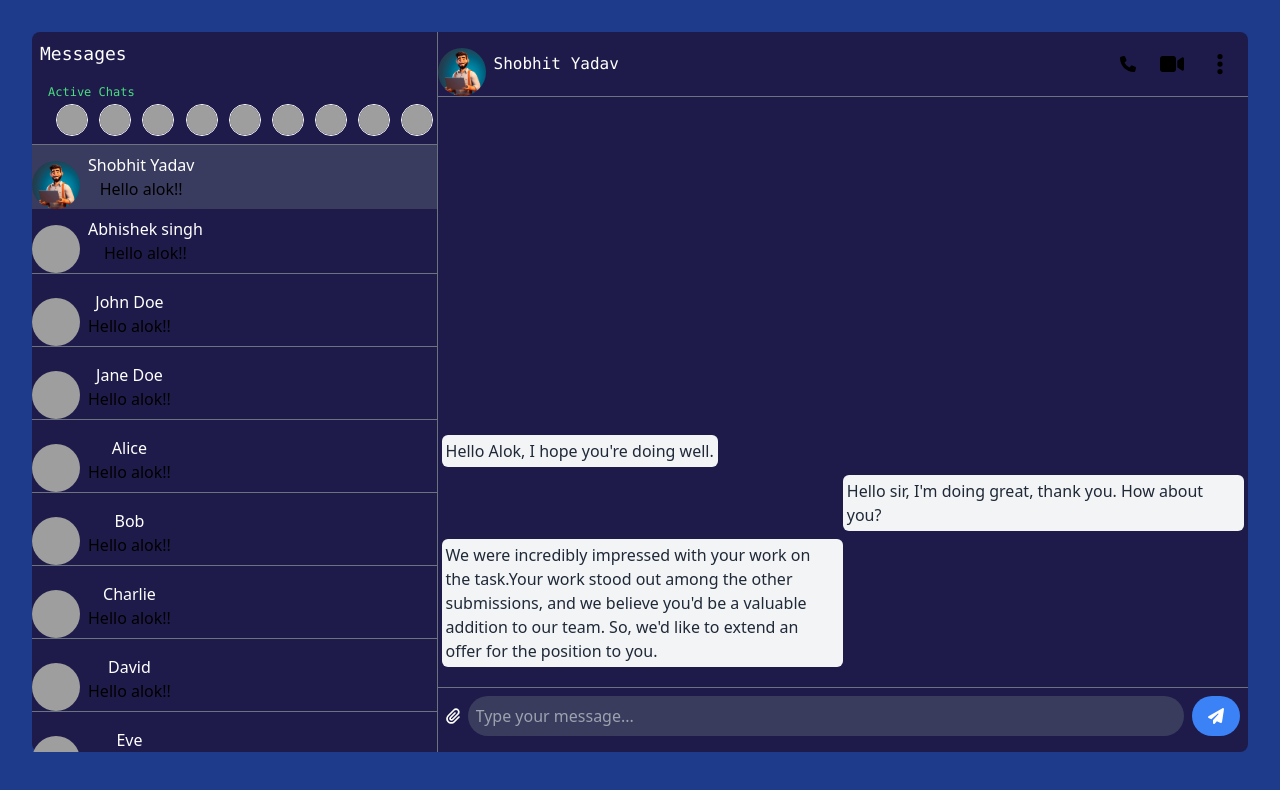
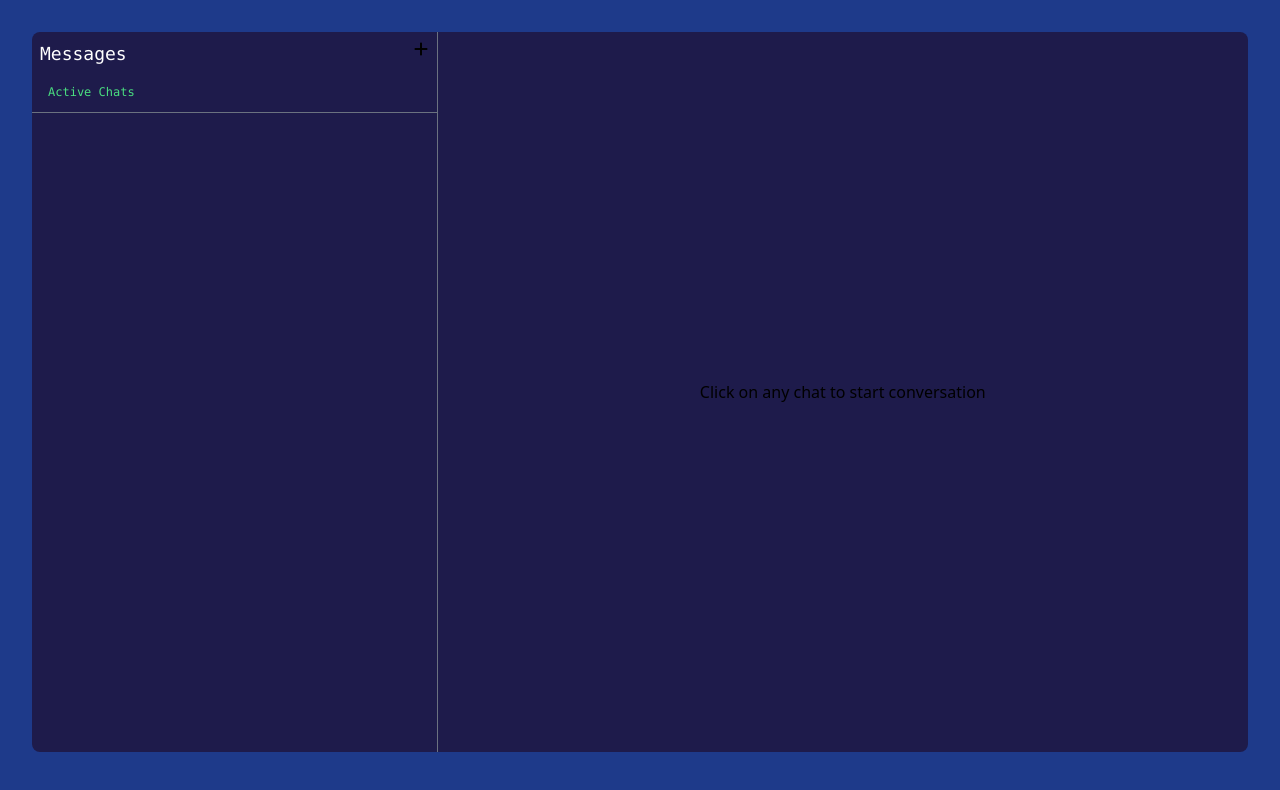
Before and after one commit to ALOK9442/chatui, a React (Vite) app: page / in a window 1280 px wide. Shown: the top 790 px of the page. Built offline with nearby package versions, Linux system fonts and the light colour scheme; grey boxes are pictures that could not be loaded.

Commit message:
func: Adding new User

```diff
--- /dev/null
+++ b/src/addchat.jsx
@@ -0,0 +1,31 @@
+export default function AddChat() {
+
+
+    const addUser = () => {
+        const inputUser = document.getElementById('inputUser').value;
+        console.log(inputUser);
+        if (!inputUser.trim()) return;
+        Data.push({
+            name: inputUser,
+            avatar: 'https://api.dicebear.com/8.x/pixel-art/svg',
+        })
+        setInputBox(false);
+    }
+
+
+    return (
+        <div className='absolute z-10 w-[25%] h-[30%] bg-indigo-950 border-gray-500 border-2 rounded-lg
+                    top-[50%] left-[50%] transform translate-x-[-50%] translate-y-[-50%] space-y-4 p-4'>
+            <p>Enter User Name and start Chatting</p>
+            <input type="text"
+                id="inputuser"
+                className='bg-transparent border-[0.2px] border-gray-500 w-[90%] h-[20%] mt-auto p-1'
+            />
+            <button className='border-2 border-gray-500'
+                onClick={addUser}
+            >
+                Add User to Chat
+            </button>
+        </div>
+    )
+}
--- a/src/chat.css
+++ b/src/chat.css
@@ -21,3 +21,11 @@
       display: none;
     }
   }
+
+  .blur-background {
+    filter: blur(5px);
+}
+
+.blur-exclude {
+    filter: blur(-6px); /* Adjust the value as needed to cancel out the blur */
+}
--- a/src/chat.jsx
+++ b/src/chat.jsx
@@ -1,32 +1,113 @@
 import { faEllipsisH, faEllipsisV, faEllipsisVertical, faFileInvoice, faPaperPlane, faPaperclip, faPhone, faPlus, faVideoCamera, faVoicemail } from '@fortawesome/free-solid-svg-icons';
 import { FontAwesomeIcon } from '@fortawesome/react-fontawesome';
-import React, { useState } from 'react';
+import React, { useEffect, useState } from 'react';
 import avatar from './assets/avatar.jpg';
 import ChatName from './chatname';
-import { Data } from './contact';
+// import { Data } from './contact';
 import './chat.css';
 import ActiveChats from './activechats';
+import ChatUser from './chatuser';
 
 export default function Chat() {
 
+    const Data = localStorage.getItem('Data') ? JSON.parse(localStorage.getItem('Data')) : [];
+    const [activeChatId, setActiveChatId] = useState(null);
+    const [activeChat, setActiveChat] = useState(false);
     const [msgs, setMsgs] = useState([]);
     const [inputValue, setInputValue] = useState('');
+    const [inputBox, setInputBox] = useState(false);
+
+
+
+    const handleChatClick = (chatId) => {
+        setActiveChatId(chatId);
+        localStorage.setItem('activeChatId', chatId);
+        setActiveChat(true);
+    };
 
     const sendMessage = (e) => {
         e.preventDefault();
         if (!inputValue.trim()) return;
         setMsgs([...msgs, inputValue]);
+        const date = new Date().toLocaleTimeString();
+        const userShobhit = [{
+            "name": "Shobhit Yadav",
+            "date": date,
+            "msg": [...msgs, inputValue]
+        }];
+        console.log(userShobhit);
+        localStorage.setItem("currentUser", JSON.stringify(userShobhit));
         setInputValue('');
     };
 
+    useEffect(() => {
+
+        // const Data = JSON.parse(localStorage.getItem("Data"));
+
+
+        const messages = localStorage.getItem('currentUser')
+        console.log(messages);
+        if (messages) {
+            setMsgs(JSON.parse(messages)[0].msg)
+        }
+        else {
+            setMsgs([])
+        }
+    }, [])
+
+    const onClick = () => {
+        setInputBox(true);
+    }
+
+    const addUser = () => {
+        const inputUser = document.getElementById('inputuser').value;
+        console.log(inputUser);
+        if (!inputUser.trim()) return;
+        Data.push({
+            id: Data.length + 1,
+            name: inputUser,
+            avatar: 'https://api.dicebear.com/8.x/pixel-art/svg',
+            lastMessage: "",
+        })
+        console.log(Data);
+        localStorage.setItem('Data', JSON.stringify(Data));
+        setActiveChatId(Data.length);
+        console.log(activeChatId);
+        // localStorage.setItem('activeChatId',);
+        // setActiveChat(true);
+        setInputBox(false);
+    }
+
     return (
         <div className="h-screen">
-            <div className="bg-indigo-950 rounded-lg h-[90%] flex ">
+
+            {
+                inputBox &&
+                <div className='absolute z-10 w-[25%] h-[30%] bg-indigo-950 border-gray-500 border-2 rounded-lg
+                    top-[50%] left-[50%] transform translate-x-[-50%] translate-y-[-50%] space-y-4 p-4'>
+                    <p>Enter User Name and start Chatting</p>
+                    <input type="text"
+                        id="inputuser"
+                        className='bg-transparent border-[0.2px] border-gray-500 w-[90%] h-[20%] mt-auto p-1'
+                    />
+                    <button className='border-2 border-gray-500'
+                        onClick={addUser}
+                    >
+                        Add User to Chat
+                    </button>
+                </div>
+            }
+            <div className={`bg-indigo-950 rounded-lg h-[90%] flex  ${inputBox ? 'blur-background' : ''}`}>
                 <div className='w-[50%] bg-transparent border-gray-500 border-r-[0.2px] overflow-y-auto hide-on-mobile'>
                     <div className='flex flex-col space-x-4 font-mono border-gray-500 border-b-[0.2px] pb-2'>
-                        <h2 className='text-white text-lg mr-auto ml-2 mt-2 hover:bg-amber-500'>
-                            Messages
-                        </h2>
+                        <div className='flex pr-2'>
+                            <h2 className='text-white text-lg mr-auto ml-2 mt-2 hover:bg-amber-500'>
+                                Messages
+                            </h2>
+                            <button onClick={onClick}>
+                                <FontAwesomeIcon icon={faPlus} className='w-4 h-4' />
+                            </button>
+                        </div>
                         <p className='text-green-400 text-xs mt-4 flex mr-auto'>Active Chats</p>
                         <div className='flex mt-1'>
                             {
@@ -38,75 +119,27 @@ export default function Chat() {
                             }
                         </div>
                     </div>
-                    <div className='flex items-center space-x-2 bg-[#393c5f]'>
-                        <img src={avatar}
-                            alt="profile"
-                            className='w-12 h-12 rounded-full mt-4'
-                        />
-                        <p className='flex flex-col'>
-                            <h2 className="text-white">Shobhit Yadav</h2>
-                            <span>Hello alok!!</span>
-                        </p>
-                    </div>
                     {
                         Data.map((data) => (
-                            <ChatName name={data.name} avatar={data.avatar} />
+                            <ChatName
+                                key={data.id}
+                                name={data.name}
+                                avatar={data.avatar}
+                                isActive={data.id === activeChatId}
+                                onClick={() => handleChatClick(data.id)}
+                                className={`hover:bg-[#393c5f]`}
+                            />
                         ))
                     }
                 </div>
-
-                <div className='flex flex-col w-full ml-auto'>
-                    <div className='flex justify-between space-x-4 font-mono pr-4 p-0 border-b-[0.5px] border-gray-500'>
-                        <div className='flex items-center space-x-2'>
-                            <img src={avatar}
-                                alt="profile"
-                                className='w`-12 h-12 rounded-full mt-4'
-                            />
-                            <h2 className="text-white">Shobhit Yadav</h2>
+                {
+                    activeChat ?
+                        <ChatUser />
+                        :
+                        <div className='flex flex-col w-full ml-auto my-auto'>
+                            Click on any chat to start conversation
                         </div>
-                        <div className='flex items-center space-x-6'>
-                            <FontAwesomeIcon icon={faPhone} className='w-4 h-4' />
-                            <FontAwesomeIcon icon={faVideoCamera} className='w-6 h-6' />
-                            <FontAwesomeIcon icon={faEllipsisV} className='w-6 h-6' />
-                        </div>
-                    </div>
-                    <div className='overflow-auto h-full mb-4 flex flex-col chatScrollBar'>
-                        <ul className="space-y-2 overflow-auto h-full mb-4 flex flex-col p-1">
-                            <li className="bg-gray-100 text-left text-gray-800 p-1 rounded-md w-fit max-w-[50%] mt-auto mr-auto">
-                                Hello Alok, I hope you're doing well.
-                            </li>
-                            <li className="bg-gray-100 text-left text-gray-800 p-1 rounded-md w-fit max-w-[50%] mt-auto ml-auto">
-                                Hello sir, I'm doing great, thank you. How about you?
-                            </li>
-                            <li className="bg-gray-100 text-left text-gray-800 p-1 rounded-md w-fit max-w-[50%] mt-auto mr-auto">
-                                We were incredibly impressed with your work on the task.Your work stood out among the other submissions,
-                                and we believe you'd be a valuable addition to our team. So, we'd like to extend an offer for the position to you.
-                            </li>
-                            {msgs.map((msg, index) => (
-                                <li key={index} className="bg-gray-100 text-gray-800 p-2 rounded-md w-fit max-w-[50%] mt-auto ml-auto">
-                                    {msg}
-                                </li>
-                            ))}
-                        </ul>
-                        <form onSubmit={sendMessage} className="flex w-full mt-auto ml-auto items-center border-gray-500 border-t-[0.2px] pt-2">
-                            <FontAwesomeIcon icon={faPaperclip} className="text-white p-2" />
-                            <input
-                                type="text"
-                                id="msg"
-                                className="flex-1 p-2 bg-[#393c5d] rounded-full text-white "
-                                value={inputValue}
-                                onChange={(e) => setInputValue(e.target.value)}
-                                placeholder="Type your message..."
-                            />
-                            <button
-                                type="submit"
-                                className="bg-blue-500 hover:bg-blue-700 text-white font-bold py-2 px-4 rounded-full ml-2 mr-2"
-                            >
-                                <FontAwesomeIcon icon={faPaperPlane} />
-                            </button>
-                        </form>
-                    </div>
-                </div>
+                }
             </div>
         </div>
     );
--- a/src/chatname.jsx
+++ b/src/chatname.jsx
@@ -1,18 +1,38 @@
+import { useEffect, useState } from "react";
+
 export default function ChatName({
     name,
     avatar,
+    isActive,
     className = "",
+    onClick,
     ...props
 }) {
+
+
+    const [lastMessage, setLastMessage] = useState(null);
+
+    useEffect(() => {
+        const storedData = JSON.parse(localStorage.getItem("Data"));
+        const initialLastMessage = storedData && storedData.length > 0 ? storedData[0].lastMessage : null;
+        setLastMessage(initialLastMessage);
+    }, []);
+    console.log(lastMessage);
+
+
     return (
-        <div className='flex items-center space-x-2 border-b-[0.5px] border-gray-500 mb-2 hover:bg-[#393c5f]'>
+        <div
+            className={`flex items-center cursor-pointer space-x-2 border-b-[0.5px] border-gray-500 mb-2 hover:bg-[#393c5f]
+                        ${className}
+                        ${isActive ? "bg-[#393c5f]" : ""}`}
+            onClick={onClick}>
             <img src={avatar}
                 alt="profile"
                 className='w-12 h-12 rounded-full mt-4'
             />
             <p>
                 <h2 className="text-white">{name}</h2>
-                <span>Hello alok!!</span>
+                <span>{lastMessage}</span>
             </p>
         </div>
     )
--- /dev/null
+++ b/src/chatuser.jsx
@@ -0,0 +1,97 @@
+import { faEllipsisH, faEllipsisV, faEllipsisVertical, faFileInvoice, faPaperPlane, faPaperclip, faPhone, faPlus, faVideoCamera, faVoicemail } from '@fortawesome/free-solid-svg-icons';
+import { FontAwesomeIcon } from '@fortawesome/react-fontawesome';
+import React, { useEffect, useState } from 'react';
+import avatar from './assets/avatar.jpg'
+import './chat.css';
+
+export default function ChatUser() {
+
+    const [msgs, setMsgs] = useState([]);
+    const [inputValue, setInputValue] = useState('');
+    const [userName, setUserName] = useState('Shobhit Yadav');
+
+    const activeChat = JSON.parse(localStorage.getItem("activeChatId"));
+
+    const sendMessage = (e) => {
+        e.preventDefault();
+        if (!inputValue.trim()) return;
+        setMsgs([...msgs, inputValue]);
+        const date = new Date().toLocaleTimeString();
+        const users = [{
+            "name": userName,
+            "date": date,
+            "msg": [...msgs, inputValue]
+        }];
+        console.log(users);
+        localStorage.setItem("users", JSON.stringify(users));
+        setInputValue('');
+    };
+
+    useEffect(() => {
+        const messages = localStorage.getItem('users')
+        const storedData = JSON.parse(localStorage.getItem("Data"));
+        console.log(activeChat);
+
+        console.log(messages);
+        if (messages) {
+            setMsgs(JSON.parse(messages)[0].msg)
+        }
+        else {
+            setMsgs([])
+        }
+
+        if (storedData && activeChat) {
+            const chat = storedData.find(chat => chat.id === activeChat);
+            if (chat) {
+                setUserName(chat.name);
+            }
+        }
+
+    }, [activeChat])
+
+
+    return (
+        <div className='flex flex-col w-full ml-auto'>
+            <div className='flex justify-between space-x-4 font-mono pr-4 p-0 border-b-[0.5px] border-gray-500'>
+                <div className='flex items-center space-x-2'>
+                    <img src={avatar}
+                        alt="profile"
+                        className='w`-12 h-12 rounded-full mt-4'
+                    />
+                    <h2 className="text-white">{userName}</h2>
+                </div>
+                <div className='flex items-center space-x-6'>
+                    <FontAwesomeIcon icon={faPhone} className='w-4 h-4' />
+                    <FontAwesomeIcon icon={faVideoCamera} className='w-6 h-6' />
+                    <FontAwesomeIcon icon={faEllipsisV} className='w-6 h-6' />
+                </div>
+            </div>
+            <div className='overflow-auto h-full mb-4 flex flex-col chatScrollBar'>
+                <ul className="space-y-2 overflow-auto h-full mb-4 flex flex-col p-1">
+                    {msgs.map((msg, index) => (
+                        <li key={index} className="bg-gray-100 text-gray-800 p-2 rounded-md w-fit max-w-[50%] mt-auto ml-auto">
+                            {msg}
+                        </li>
+                    ))}
+                </ul>
+                <form onSubmit={sendMessage} className="flex w-full mt-auto ml-auto items-center border-gray-500 border-t-[0.2px] pt-2">
+                    <FontAwesomeIcon icon={faPaperclip} className="text-white p-2" />
+                    <input
+                        type="text"
+                        id="msg"
+                        className="flex-1 p-2 bg-[#393c5d] rounded-full text-white "
+                        value={inputValue}
+                        onChange={(e) => setInputValue(e.target.value)}
+                        placeholder="Type your message..."
+                    />
+                    <button
+                        type="submit"
+                        className="bg-blue-500 hover:bg-blue-700 text-white font-bold py-2 px-4 rounded-full ml-2 mr-2"
+                    >
+                        <FontAwesomeIcon icon={faPaperPlane} />
+                    </button>
+                </form>
+            </div>
+        </div>
+    );
+}
--- a/src/contact.jsx
+++ b/src/contact.jsx
@@ -1,65 +1,9 @@
 export const Data = [
     {
         id: 1,
-        name: 'Abhishek singh',
+        name: 'Shobhit Yadav',
         avatar: 'https://api.dicebear.com/8.x/pixel-art/svg',
         lastMessage: 'Hello, how are you?',
         time: '10:00 AM'
     },
-    {
-        id: 2,
-        name: 'John Doe',
-        avatar: 'https://api.dicebear.com/8.x/lorelei/svg',
-        lastMessage: 'Hello, how are you?',
-        time: '10:00 AM'
-    },
-    {
-        id: 3,
-        name: 'Jane Doe',
-        avatar: 'https://api.dicebear.com/8.x/pixel-art/svg?seed=John',
-        lastMessage: 'Hello, how are you?',
-        time: '10:00 AM'
-    },
-    {
-        id: 4,
-        name: 'Alice',
-        avatar: 'https://api.dicebear.com/8.x/pixel-art/svg?seed=Jane',
-        lastMessage: 'Hello, how are you?',
-        time: '10:00 AM'
-    },
-    {
-        id: 5,
-        name: 'Bob',
-        avatar: 'https://api.dicebear.com/8.x/pixel-art/svg?seed=John&hair=short01',
-        lastMessage: 'Hello, how are you?',
-        time: '10:00 AM'
-    },
-    {
-        id: 6,
-        name: 'Charlie',
-        avatar: 'https://api.dicebear.com/8.x/pixel-art/svg?seed=Jane&hair=long01',
-        lastMessage: 'Hello, how are you?',
-        time: '10:00 AM'
-    },
-    {
-        id: 7,
-        name: 'David',
-        avatar: 'https://api.dicebear.com/8.x/bottts/svg',
-        lastMessage: 'Hello, how are you?',
-        time: '10:00 AM'
-    },
-    {
-        id: 8,
-        name: 'Eve',
-        avatar: 'https://api.dicebear.com/8.x/bottts/png',
-        lastMessage: 'Hello, how are you?',
-        time: '10:00 AM'
-    },
-    {
-        id: 9,
-        name: 'Frank',
-        avatar: 'https://api.dicebear.com/8.x/pixel-art/svg?seed=Jane&hair=long04',
-        lastMessage: 'Hello, how are you?',
-        time: '10:00 AM'
-    },
 ]
```
